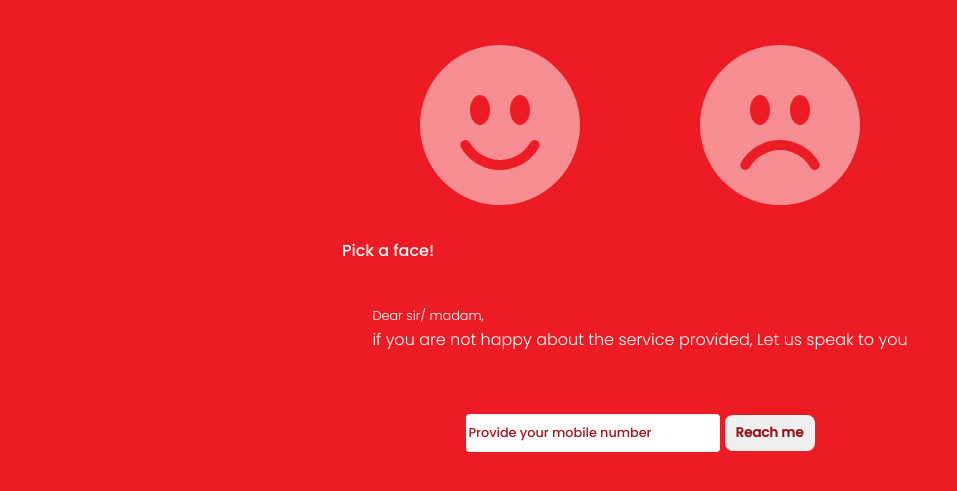
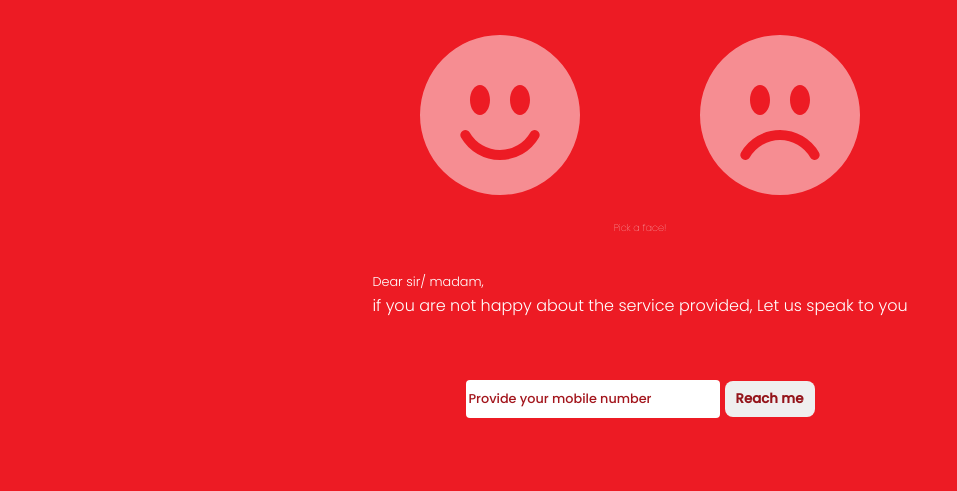
Before and after one commit to Zikeyyy/feedbackApp, a plain HTML site: page index.html in a window 1280 px wide. Shown: the part 195-686 px from the top of the page, without its empty margins (0-957 px from the left). Drawn offline with Linux system fonts and the light colour scheme; a web font is replaced by a local one.

Commit message:
Update styles.css

```diff
--- a/styles.css
+++ b/styles.css
@@ -93,6 +93,19 @@ h2 {
     opacity: 1;
 }
 
+.rating-images{
+    display: flex;
+    flex-direction: column;
+    align-items: center;
+    justify-content: center;
+    margin-top: -20px;
+}
+
+.rating-images p{
+    font-size: .6rem;
+    font-weight: 200;
+}
+
 .input-area{
     display: flex;
     flex-direction: row;
```
